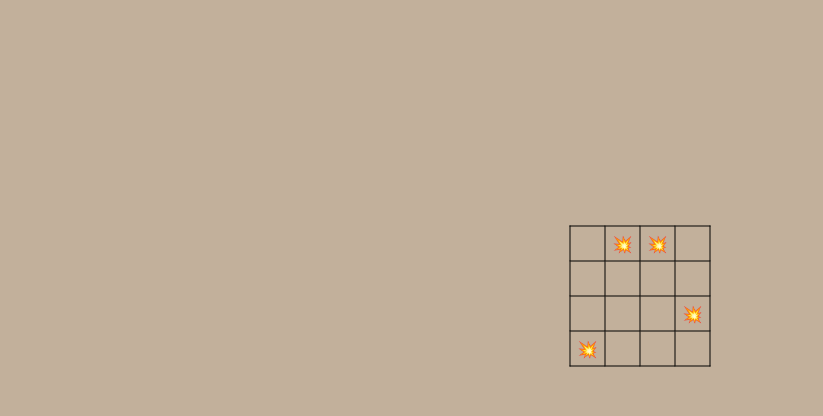
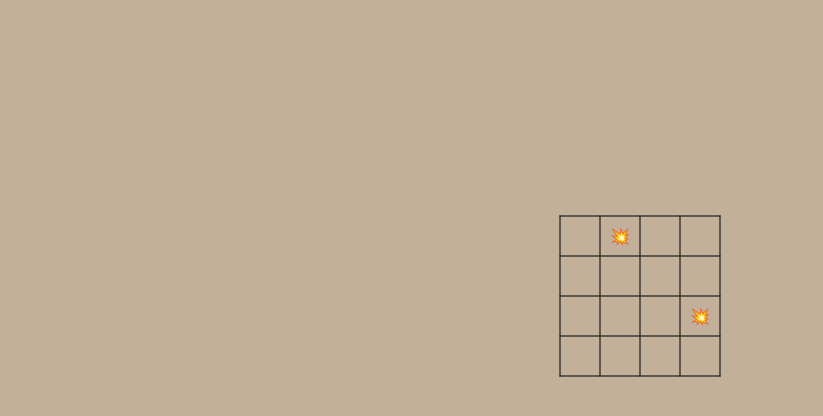
Before and after one commit to Atlisleeon/Mine-Sweeper, a plain HTML site: page index.html in a window 1280 px wide. Shown: the part 104-520 px from the top of the page, without its empty margins (0-823 px from the left). Drawn offline with Linux system fonts and the light colour scheme.

Commit message:
Add files via upload

```diff
--- a/game.js
+++ b/game.js
@@ -28,6 +28,9 @@ var gLevel = {
     }
 
 }
+
+// var mines = gLevel['beginner'].MINES;
+// console.log(mines); // Output: 2
 
 // function selectLevel(level) {
 //     switch (level) {
@@ -68,22 +71,22 @@ function onInit() {
     gGame.isOn = true
     // setMines(gBoard)
 
+
     // console.table(gBoard)
     // console.log(gBoard)
 }
 
 function renderBoard(board) {
-    console.log(board)
     var strHTML = ''
     for (var i = 0; i < board.length; i++) {
         strHTML += `<tr>\n`
         for (var j = 0; j < board[i].length; j++) {
             if (board[i][j].isMine) strHTML += '<td>' + MINE + '</td>'
             else strHTML += '<td>' + '</td>'
-            // strHTML += `<td>${board[i][j]}</td>\n`
         }
         strHTML += `</tr>\n`
     }
+    // console.log(board)
     // console.log(strHTML)
     const elTable = document.querySelector('.board')
     elTable.innerHTML = strHTML
@@ -92,83 +95,119 @@ function renderBoard(board) {
 }
 
 
-// function buildBoard() {
-//     const level = 4
-//     const board = []
-
-//     // replace(add) the size with the levels
-//     for (var i = 0; i < level; i++) {
-//         board.push([])
-
-//         for (var j = 0; j < level; j++) {
-//             board[i][j] = (Math.random() > 0.8) ? MINE : ''
-//             // board[1][2] = 'MINE'
-//             // console.log(board)
-//         }
-//     }
-//     return board;
-// }
 
 function buildBoard() {
-    // const level = 4
+    const level = 4
     const board = []
 
-    for (var i = 0; i < 4; i++) {
+    for (var i = 0; i < level; i++) {
         board.push([])
 
-        for (var j = 0; j < 4; j++) {
+        for (var j = 0; j < level; j++) {
             board[i][j] = {
-                mineAroundCount: 4,
+                mineAroundCount: 0,
                 isShown: false,
-                isMine: (Math.random() > 0.8) ? MINE : '',
+                isMine: false,
                 isMarked: false,
 
-                // board[1][2] = 'MINE'
                 // console.log(board)
             }
         }
     }
+    board[0][1].isMine = true
+    board[2][3].isMine = true
+    // board[1][1].isMine = true
+    // board[1][0].isMine = true
+    // for (var i = 0; i < level; i++) {
+    //     for (var j = 0; j < level; j++) {
+    //         board[i][j].mineAroundCount = setMinesNegsCount(board, i, j)
+    //     }
+    // }
+
     console.log(board)
     return board;
 }
 
-// function setMines(board) {
-//     const MINE = {
-//         location: {
-//             i: 1,
-//             j: 2
-//         },
-//         // currCellContent: '',
-//     }
-//     MINE.push(MINE)
-//     board[MINE.location.i][MINE.location.j] = MINE
-// }
+function setMinesNegsCount(board, rowIdx, colIdx) {
+    var count = 0;
+    for (var i = rowIdx - 1; i <= rowIdx + 1; i++) {
+        if (i < 0 || i >= board.length) continue;
 
+        for (var j = colIdx - 1; j <= colIdx + 1; j++) {
+            if (i === rowIdx && j === colIdx) continue;
+            if (j < 0 || j >= board[0].length) continue;
 
-// function buildBoard() {
+            var currCell = board[i][j];
+            if (currCell.isMine) count++;
+        }
+    }
+    return count;
+}
 
-//     var setMines = MINE
+function updateMineAroundCount(board) {
+    for (var i = 0; i < board.length; i++) {
+        for (var j = 0; j < board[0].length; j++) {
+            board[i][j].mineAroundCount = setMinesNegsCount(board, i, j);
+        }
+    }
+    console.log(board[1][2])
+}
 
-//     var board = []
-//     // replace(add) the size with the levels
-//     for (var i = 0; i < 4; i++) {
-//         board.push([])
+const board = buildBoard();
+updateMineAroundCount(board);
 
-//         for (var j = 0; j < 4; j++) {
-//             board[i][j] = setMines
-//             // console.log(board)
-//         }
-//     }
-//     return board;
-// }
+console.log(board[1][2].mineAroundCount);
+// console.log(currCell.mineAroundCount);
 
 
 
 
 
+// function setMinesNegsCount(board, rowIdx, colIdx) {
+//     var count = 0;
+//     for (var i = rowIdx - 1; i <= rowIdx + 1; i++) {
+//         if (i < 0 || i >= board.length) continue;
+
+//         for (var j = colIdx - 1; j <= colIdx + 1; j++) {
+//             if (i === rowIdx && j === colIdx) continue;
+//             if (j < 0 || j >= board[0].length) continue;
+
+//             var currCell = board[i][j];
+//             if (currCell.isMine) count++;
+//         }
+//     }
+//     return count;
+// }
+
+// function renderBoard(board) {
+//     console.log(board)
+//     var strHTML = ''
+//     for (var i = 0; i < board.length; i++) {
+//         strHTML += `<tr>\n`
+//         for (var j = 0; j < board[i].length; j++) {
+//             if (board[i][j].isMine) {
+//                 strHTML += '<td>' + MINE + '</td>'
+//             } else {
+//                 var mineCount = board[i][j].mineAroundCount
+//                 if (mineCount > 0) {
+//                     strHTML += `<td>${mineCount}</td>`
+//                 } else {
+//                     strHTML += '<td>' + '</td>'
+//                 }
+//             }
+//         }
+//         strHTML += `</tr>\n`
+//     }
+//     const elTable = document.querySelector('.board');
+//     elTable.innerHTML = strHTML;
+// }
 
 
-//////////the ninjaaaa //////////////////////////
+function onCellClicked() {
+}
+
+
+////////////////////the victory modal //////////////////////////
 
 function onOpenModal() {
     // elModal.style.display = 'block'
@@ -198,11 +237,11 @@ function onHandleKey(ev) {
 
 
 
-//////////////////////////////////////
+///////////////////////////////////////////////////////
 
 
-var mines = gLevel['beginner'].MINES;
-console.log(mines); // Output: 2
+// var mines = gLevel['beginner'].MINES;
+// console.log(mines); // Output: 2
 
 // while (placedMines = mines) {
 //     var row = getRandomInt(0, rows - 1);
@@ -221,11 +260,11 @@ console.log(mines); // Output: 2
 
 
 
-var res = getRandomIntInclusive(0, gBoard.length)
-console.log(res)
+// var res = getRandomIntInclusive(0, gBoard.length)
+// console.log(res)
 
-function getRandomIntInclusive(min, max) {
-    return Math.floor(Math.random() * (max - min + 1)) + min;
-}
+// function getRandomIntInclusive(min, max) {
+//     return Math.floor(Math.random() * (max - min + 1)) + min;
+// }
 
 //getEmptyCell --- pacman... cr...
--- a/main.css
+++ b/main.css
@@ -1,4 +1,4 @@
-/* //////////////BODY AND ALL AROUND/////////////// */
+/* //////////////     BODY AND ALL AROUND      /////////////// */
 
 body {
     background-color: rgb(194, 176, 155);
@@ -9,7 +9,7 @@ h1 {
 }
 
 
-/* /////////////////    BOARD   //////////////////// */
+/* ///////////////////////    BOARD   ////////////////////// */
 table {
     border-collapse: collapse;
     vertical-align: middle;
@@ -28,8 +28,8 @@ td {
 }
 
 .board td {
-    width: 30px;
-    height: 30px;
+    width: 35px;
+    height: 35px;
     text-align: center;
     transition: 0.5s;
     padding: 2px;
@@ -46,7 +46,7 @@ td {
     cursor: pointer;
 }
 
-/* ////////////  VICTORY POP UP ///////////////// */
+/* //////////////////  VICTORY POP UP //////////////////// */
 
 .hide {
     display: none;
```
